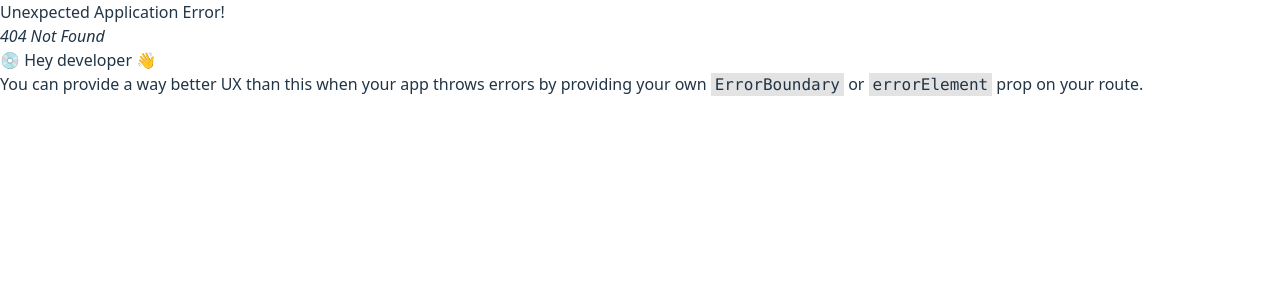
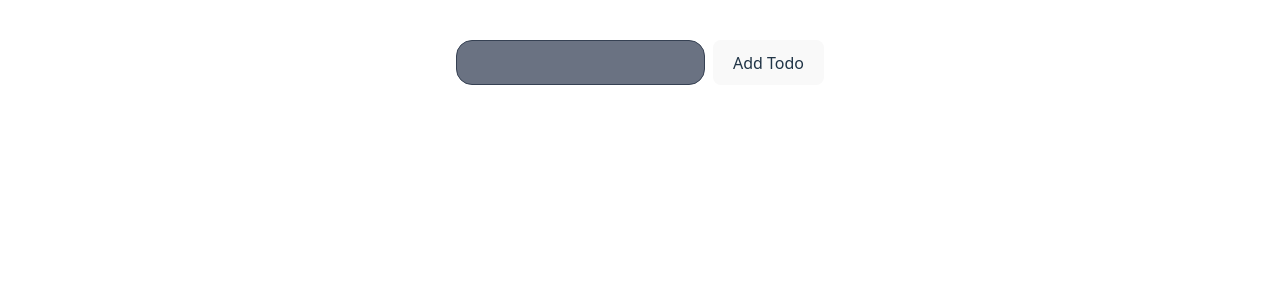
Before and after one commit to rjrocks1908/react-machine-coding, a React (Vite) app: page /todo in a window 1280 px wide. Before the commit this address had no page. Shown: the top 300 px of the page. Built offline with nearby package versions, Linux system fonts and the light colour scheme.

Commit message:
feat: add Todo functionality with Todo and TodoCard components

```diff
--- /dev/null
+++ b/src/components/todo/Todo.tsx
@@ -0,0 +1,100 @@
+import { useEffect, useState } from "react";
+import TodoCard from "./TodoCard";
+
+export interface Todo {
+  id: string;
+  name: string;
+  isCompleted: boolean;
+}
+
+const TODOS = "todos";
+
+function Todo() {
+  const [todos, setTodos] = useState<Todo[]>([]);
+  const [todo, setTodo] = useState("");
+
+  useEffect(() => {
+    const savedTodos = localStorage.getItem(TODOS);
+    if (savedTodos) {
+      try {
+        const parsed: Todo[] = JSON.parse(savedTodos);
+        if (Array.isArray(parsed)) {
+          setTodos(parsed);
+        }
+      } catch (error) {
+        alert(`Error loading todos: ${error}`);
+      }
+    }
+  }, []);
+
+  const handleAddTodo = () => {
+    if (todo === "") {
+      return;
+    }
+
+    const newTodo: Todo = {
+      id: Date.now().toString(),
+      name: todo,
+      isCompleted: false,
+    };
+
+    setTodos((prev) => {
+      const todolist = [...prev, newTodo];
+      localStorage.setItem(TODOS, JSON.stringify(todolist));
+      return todolist;
+    });
+    setTodo("");
+  };
+
+  const handleDeleteTodo = (id: string) => {
+    setTodos((prev) => {
+      const todolist = prev.filter((todo) => todo.id !== id);
+      localStorage.setItem(TODOS, JSON.stringify(todolist));
+      return todolist;
+    });
+  };
+
+  const handleToggleTodo = (id: string) => {
+    setTodos((prev) => {
+      const todolist = prev.map((todo) =>
+        todo.id === id ? { ...todo, isCompleted: !todo.isCompleted } : todo
+      );
+      localStorage.setItem(TODOS, JSON.stringify(todolist));
+      return todolist;
+    });
+  };
+
+  return (
+    <div className="flex flex-col gap-2">
+      {/* Add Todo input */}
+      <div className="flex flex-row gap-2">
+        <input
+          type="text"
+          className="border border-gray-700 bg-gray-500 rounded-2xl px-2 flex-1"
+          value={todo}
+          onChange={(e) => {
+            setTodo(e.target.value);
+          }}
+          onKeyDown={(e) => {
+            if (e.key === "Enter") {
+              handleAddTodo();
+            }
+          }}
+        />
+        <button onClick={() => handleAddTodo()}>Add Todo</button>
+      </div>
+
+      {/* Todo Card */}
+      {todos &&
+        todos.map((todo) => (
+          <TodoCard
+            key={todo.id}
+            todo={todo}
+            deleteTodo={handleDeleteTodo}
+            toggleTodo={handleToggleTodo}
+          />
+        ))}
+    </div>
+  );
+}
+export default Todo;
--- /dev/null
+++ b/src/components/todo/TodoCard.tsx
@@ -0,0 +1,24 @@
+import type { Todo } from "./Todo";
+
+interface Props {
+  todo: Todo;
+  deleteTodo: (id: string) => void;
+  toggleTodo: (id: string) => void;
+}
+
+function TodoCard({ todo, deleteTodo, toggleTodo }: Props) {
+  return (
+    <div className="flex flex-row w-full justify-between">
+      <h4 className={todo.isCompleted ? "line-through" : ""}>{todo.name}</h4>
+      <div className="flex flex-row gap-1">
+        <input
+          type="checkbox"
+          checked={todo.isCompleted}
+          onChange={() => toggleTodo(todo.id)}
+        />
+        <button onClick={() => deleteTodo(todo.id)}>Delete</button>
+      </div>
+    </div>
+  );
+}
+export default TodoCard;
--- /dev/null
+++ b/src/pages/TodoPage.tsx
@@ -0,0 +1,10 @@
+import Todo from "../components/todo/Todo"
+
+function TodoPage() {
+  return (
+    <div className="flex justify-center items-center p-10">
+      <Todo />
+    </div>
+  )
+}
+export default TodoPage
--- a/src/router/routes.ts
+++ b/src/router/routes.ts
@@ -15,6 +15,7 @@ import FileExplorerPage from "../pages/FileExplorerPage.tsx";
 import InteractiveShapePage from "../pages/InteractiveShapePage.tsx";
 import TicTacToePage from "../pages/TicTacToePage.tsx";
 import SnakePage from "../pages/SnakePage.tsx";
+import TodoPage from "../pages/TodoPage.tsx";
 
 export const router = createBrowserRouter([
   {
@@ -81,6 +82,10 @@ export const router = createBrowserRouter([
         path: "snake",
         Component: SnakePage,
       },
+      {
+        path: "todo",
+        Component: TodoPage,
+      },
     ],
   },
 ]);
```
